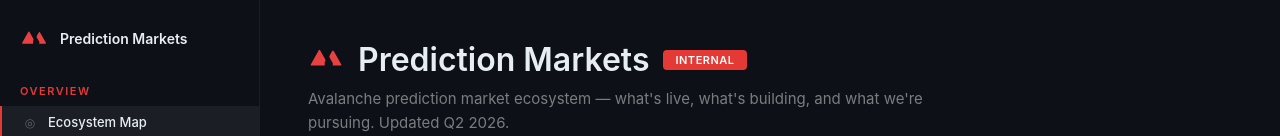
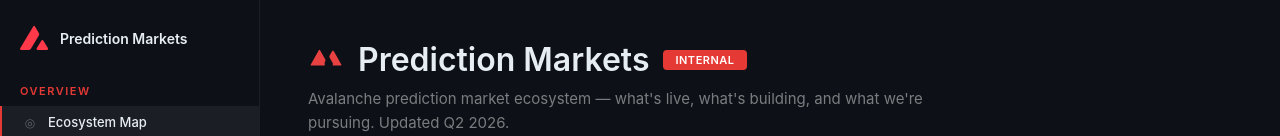
Before and after one commit to joeycannoliLABS/avax-prediction-markets, a Next.js app: page / in a window 1280 px wide. Shown: the top 136 px of the page. Built offline with nearby package versions, Linux system fonts and the light colour scheme.

Commit message:
Update Sidebar.tsx

```diff
--- a/components/Sidebar.tsx
+++ b/components/Sidebar.tsx
@@ -28,13 +28,6 @@
   },
 ];
 
-const AvaxTriangle = () => (
-  <svg width="28" height="28" viewBox="0 0 255 230" fill="none" xmlns="http://www.w3.org/2000/svg">
-    <path d="M171.8 167.3H222.2C229.4 167.3 233 167.3 234.8 165.7C236.9 163.8 237 161.4 235.8 159L185.4 69.4C183.3 65.7 180 59.4 176.8 59.4C173.6 59.4 170.3 65.7 168.2 69.4L156.7 89.9L156.6 90.1C154.2 94.4 152.9 96.7 152.2 99.1C151.4 101.8 151.4 104.7 152.2 107.4C152.9 109.8 154.3 112.2 156.8 116.5L171.6 142.8L171.7 143C174.2 147.3 175.5 149.6 176.1 152C176.9 154.7 176.9 157.6 176.1 160.3C175.5 162.6 174.1 165 171.8 167.3Z" fill="#E84142"/>
-    <path d="M118.3 167.3H33.4C26.2 167.3 22.6 167.3 20.8 165.7C18.7 163.8 18.6 161.4 19.8 159L72.3 65.4C74.4 61.7 77.7 55.4 80.9 55.4C84.1 55.4 87.4 61.7 89.5 65.4L118.5 116.5L118.7 116.9C121.1 121.2 122.4 123.5 123.1 125.9C123.9 128.6 123.9 131.5 123.1 134.2C122.4 136.6 121 139 118.5 143.3L118.3 143.7L118.3 167.3Z" fill="#E84142"/>
-  </svg>
-);
-
 export default function Sidebar() {
   const pathname = usePathname();
 
@@ -57,7 +50,7 @@
       }}
     >
       <Link href="/" style={{ padding: "0 20px 24px", display: "flex", alignItems: "center", gap: 12, textDecoration: "none" }}>
-        <AvaxTriangle />
+        <img src="/avalanche-triangle.svg" alt="Avalanche" width={28} height={28} style={{ objectFit: "contain" }} />
         <div>
           <div style={{ fontSize: 14, fontWeight: 600, color: "var(--text-primary)" }}>Prediction Markets</div>
         </div>
```
